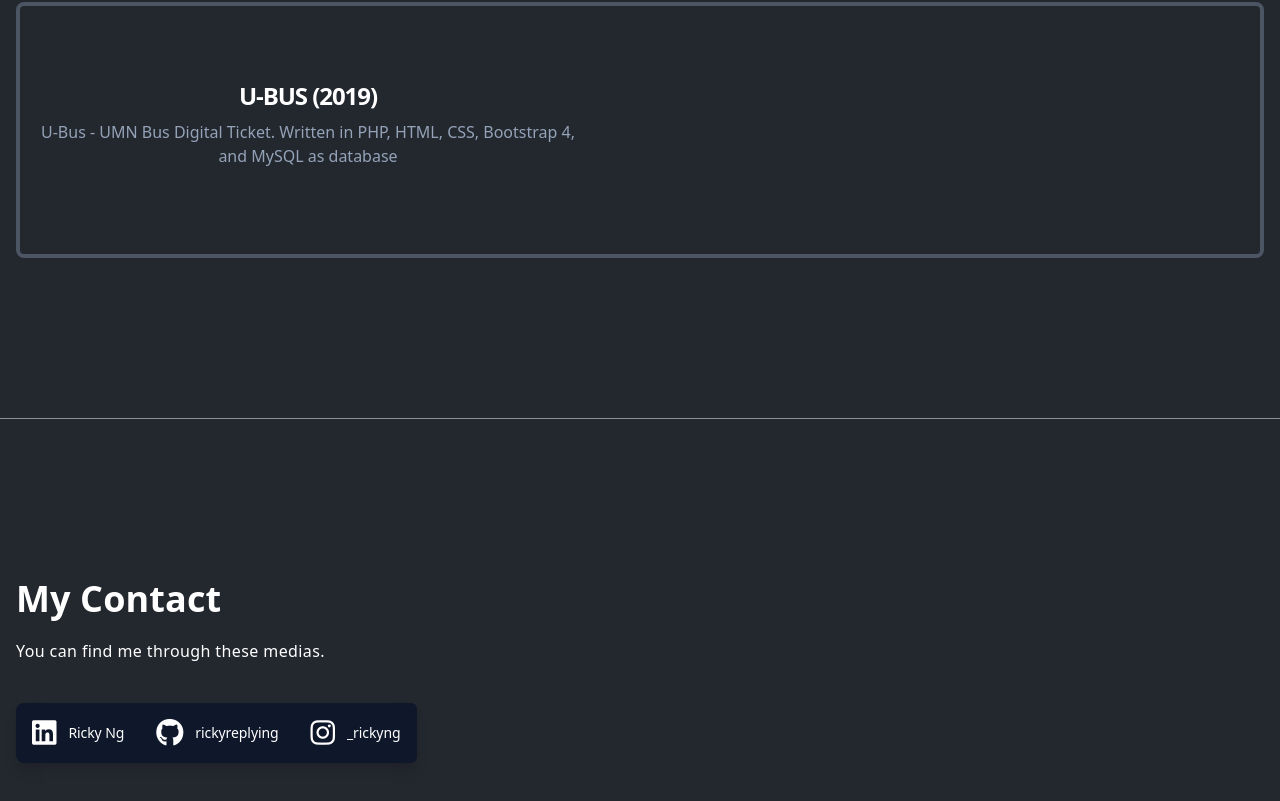
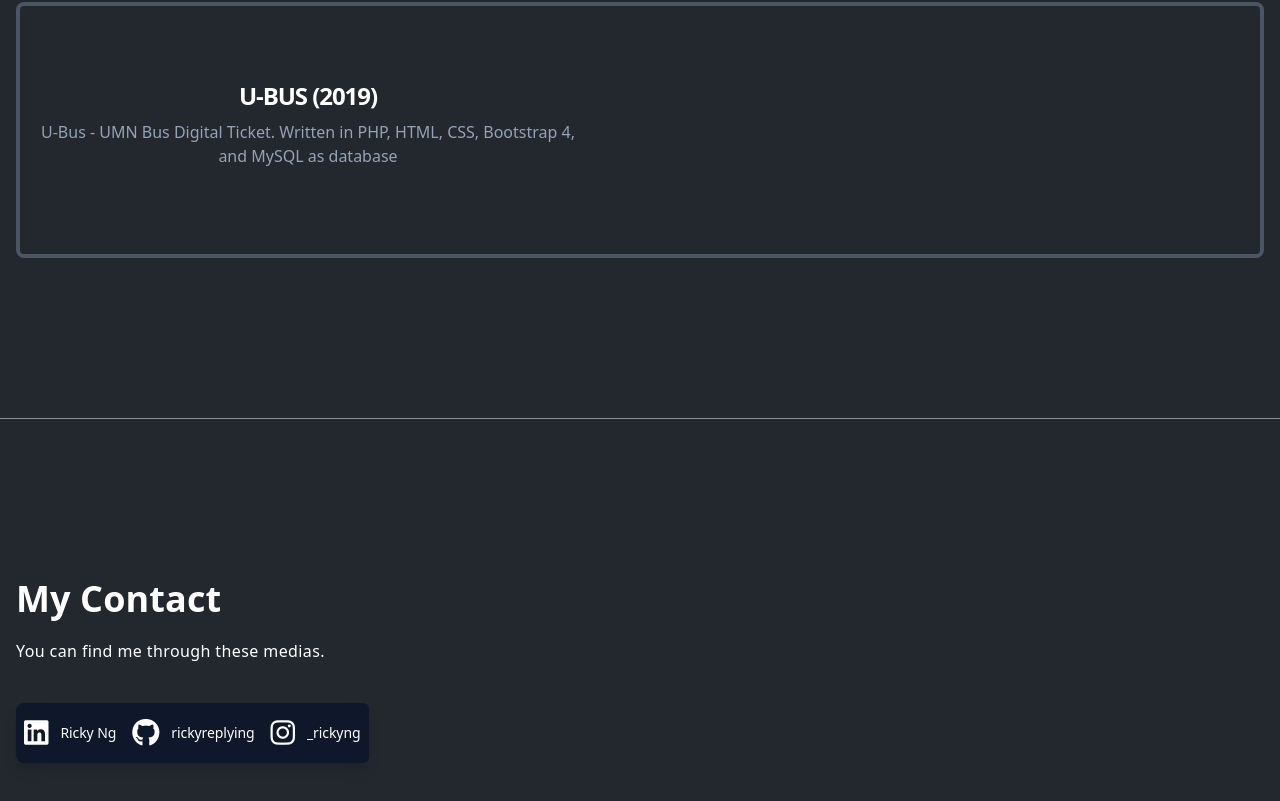
Before and after one commit to rickyreplying/rickyreplying.github.io, a website: page index.html in a window 1280 px wide. Shown: the part 4987-5788 px from the top of the page. Drawn offline with nearby package versions, Linux system fonts and the light colour scheme; a web font is replaced by a local one.

Commit message:
Update index.html

```diff
--- a/index.html
+++ b/index.html
@@ -574,17 +574,17 @@
                     <div class="container px-4 pt-10">
                         <div class="inline-flex flrounded-md shadow-lg" role="group">
                             <a href="https://www.linkedin.com/in/rickyreplying/"
-                                class="inline-flex items-center px-4 py-5 text-sm font-medium border-gray-200 rounded-l-lg focus:text-white bg-slate-900 hover:bg-blue-800  text-white"
+                                class="inline-flex items-center px-2 py-5 text-sm font-medium border-gray-200 rounded-l-lg focus:text-white bg-slate-900 hover:bg-blue-800  text-white"
                                 data-aos="fade-left" data-aos-delay="400">
                                 <i class="fa-brands fa-linkedin mr-3 fa-2xl"></i>Ricky Ng
                             </a>
                             <a href="https://github.com/rickyreplying"
-                                class="inline-flex items-center px-4 py-5 text-sm font-medium text-white  border-gray-200  bg-slate-900 hover:bg-gray-700"
+                                class="inline-flex items-center px-2 py-5 text-sm font-medium text-white  border-gray-200  bg-slate-900 hover:bg-gray-700"
                                 data-aos="fade-left" data-aos-delay="500">
                                 <i class="fa-brands fa-github mr-3 fa-2xl"></i>rickyreplying
                             </a>
                             <a href="https://www.instagram.com/_rickyng/"
-                                class="inline-flex items-center px-4 py-5 text-sm font-medium  border-gray-200 rounded-r-md text-white bg-slate-900 hover:bg-red-800"
+                                class="inline-flex items-center px-2 py-5 text-sm font-medium  border-gray-200 rounded-r-md text-white bg-slate-900 hover:bg-red-800"
                                 data-aos="fade-left" data-aos-delay="600">
                                 <i class="fa-brands fa-instagram mr-3 fa-2xl"></i>_rickyng
                             </a>
```
